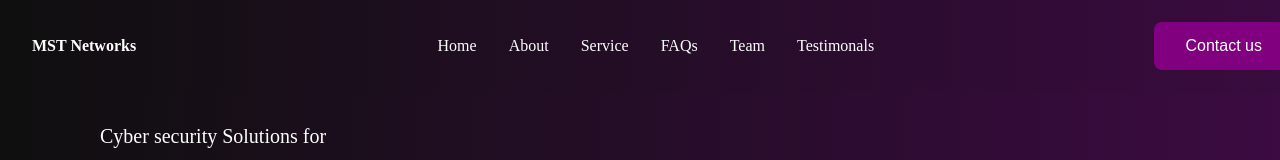
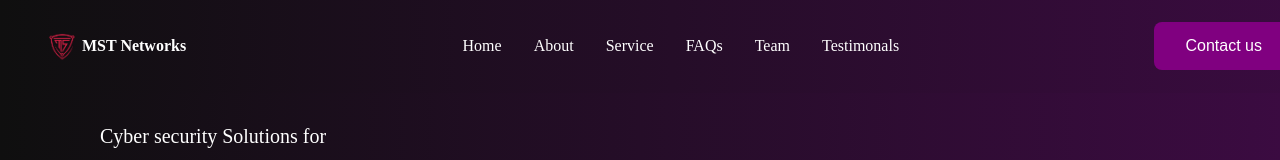
Before and after one commit to meetg21/MstNetworks_Website, a React (Vite) app: page / in a window 1280 px wide. Shown: the top 160 px of the page. Built offline with nearby package versions, Linux system fonts and the light colour scheme.

Commit message:
feat : fixed issue

```diff
--- a/dev-dist/sw.js
+++ b/dev-dist/sw.js
@@ -85,7 +85,7 @@ define(['./workbox-9637eeee'], (function (workbox) { 'use strict';
     "revision": "3ca0b8505b4bec776b69afdba2768812"
   }, {
     "url": "index.html",
-    "revision": "0.nhu4ku956o8"
+    "revision": "0.fcvkivctco8"
   }], {});
   workbox.cleanupOutdatedCaches();
   workbox.registerRoute(new workbox.NavigationRoute(workbox.createHandlerBoundToURL("index.html"), {
--- a/package.json
+++ b/package.json
@@ -19,7 +19,8 @@
     "react": "^18.2.0",
     "react-dom": "^18.2.0",
     "react-icons": "^5.0.1",
-    "react-router-dom": "^6.22.2"
+    "react-router-dom": "^6.22.3",
+    "react-scroll": "^1.9.0"
   },
   "devDependencies": {
     "@types/react": "^18.2.56",
--- a/src/App.jsx
+++ b/src/App.jsx
@@ -3,13 +3,13 @@ import "./App.css";
 import { BrowserRouter, Routes, Route } from "react-router-dom";
 import Router from "./pages/router";
 import Navbar from "./components/Navbar/Navbar";
+import ContactUs from "./pages/Contactus/ContactUs";
 
 function App() {
   return (
     <>
-      <Navbar></Navbar>
       <BrowserRouter>
-        <Router></Router>
+        <Router>{/* <Navbar></Navbar> */}</Router>
       </BrowserRouter>
     </>
   );
--- a/src/components/Navbar/Navbar.css
+++ b/src/components/Navbar/Navbar.css
@@ -13,6 +13,7 @@
 body {
   margin: 0px;
   overflow-x: hidden;
+  /* position:fixed; */
 }
 
 .app__navbar {
@@ -51,7 +52,6 @@ body {
 .app__navbar-links li {
   margin: 0 1rem;
   cursor: pointer;
-  /* color: var(--color-white); */
 }
 
 .app__navbar-links li:hover {
@@ -95,6 +95,11 @@ body {
 
   flex-direction: column;
   z-index: 5;
+}
+.app__navbar-logo img {
+  height: 55px;
+  width: 40px;
+  margin-left: 10px;
 }
 
 .app__navbar-smallscreen_overlay .overlay__close {
--- a/src/components/Navbar/Navbar.jsx
+++ b/src/components/Navbar/Navbar.jsx
@@ -3,15 +3,15 @@ import { GiHamburgerMenu } from "react-icons/gi";
 import { MdOutlineRestaurantMenu } from "react-icons/md";
 import "./Navbar.css";
 import logomst from "../../assets/logomst.png";
+import { Link } from "react-scroll";
 
 const Navbar = () => {
   const [toggleMenu, setToggleMenu] = React.useState(false);
   return (
     <nav className="app__navbar">
       <div className="app__navbar-logo">
+        <img src={logomst} alt="Logo" />
         <h4 style={{ color: "white" }}>MST Networks</h4>
-        {/* <img src={logomst} alt="header img" /> */}
-        {/* add image tag here */}
       </div>
       <ul className="app__navbar-links">
         <li className="p__opensans">
@@ -21,7 +21,7 @@ const Navbar = () => {
           <a href="./about">About</a>
         </li>
         <li className="p__opensans">
-          <a href="./service">Service</a>
+          <Link to="services" ><a>Service</a></Link>
         </li>
         <li className="p__opensans">
           <a href="./faqs">FAQs</a>
--- a/src/pages/Contactus/ContactUs.css
+++ b/src/pages/Contactus/ContactUs.css
@@ -1,16 +1,17 @@
 .mainhead {
   /* padding-top: 20px; */
-  margin-top: -70px;
+  margin-top: -40px;
   display: flex;
   justify-content: center;
   align-items: center;
   min-height: 100vh;
+  /* width: 100%; */
   background-image: linear-gradient(to right, rgb(15, 15, 15), rgb(59, 11, 65));
 }
 
 .contactus-container {
   padding-top: 30px;
-  height: 70vh;
+  height: 80vh;
   width: 100vw;
   max-width: 600px;
   border-radius: 43px;
@@ -33,6 +34,4 @@
   .contactus-container {
     width: 90vw;
   }
-
-
 }
--- a/src/pages/Contactus/ContactUs.jsx
+++ b/src/pages/Contactus/ContactUs.jsx
@@ -6,13 +6,13 @@ import CssBaseline from "@mui/material/CssBaseline";
 import TextField from "@mui/material/TextField";
 import Button from "@mui/material/Button";
 import Typography from "@mui/material/Typography";
-import {send} from "emailjs-com";
+import { send } from "emailjs-com";
+import Navbar from "../../components/Navbar/Navbar";
 
 const ContactUs = () => {
-
   const initialFormState = {
     from_name: "",
-    number:"",
+    number: "",
     message: "",
     reply_to: "",
   };
@@ -40,7 +40,9 @@ const ContactUs = () => {
 
   return (
     <div>
-      <CssBaseline />
+      <Navbar></Navbar>
+      {/* <CssBaseline /> */}
+
       <div className="mainhead">
         <Container maxWidth="sm">
           <Box className="contactus-container">
@@ -145,7 +147,7 @@ const ContactUs = () => {
                 size="small"
                 style={{ display: "block", margin: "0 auto" }}
               >
-                 {loading ? "Sending..." : "Submit"}
+                {loading ? "Sending..." : "Submit"}
               </Button>
             </form>
           </Box>
--- a/src/pages/Home/Home.jsx
+++ b/src/pages/Home/Home.jsx
@@ -5,7 +5,7 @@ import Service from "../Service/Service";
 
 const Home = () => (
   <div>
-    {/* <Navbar></Navbar> */}
+    <Navbar></Navbar>
     <div className="app__header app__wrapper section_padding" id="home">
       <div className="app__wrapper_info">
         <p className="p__poppins" style={{ margin: "2rem 0", color: "white" }}>
--- a/src/pages/Service/Service.jsx
+++ b/src/pages/Service/Service.jsx
@@ -17,8 +17,8 @@ const Service = () => {
 
   return (
     <div>
-
-      <div className="service-page">
+      {/* <Navbar></Navbar> */}
+      <div id='services'className="service-page">
         {/* Heading Content */}
         <div className="heading-content">
           <h1>What we offer</h1>
```
Also changed, not shown: src/assets/menu.png (added), 1 other file (tests, documents, lock files or other folders).
